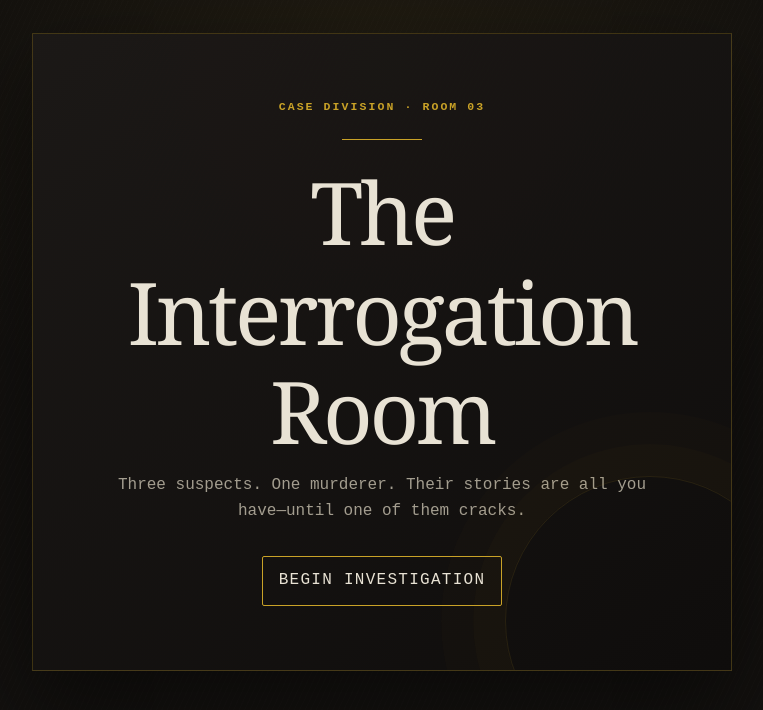
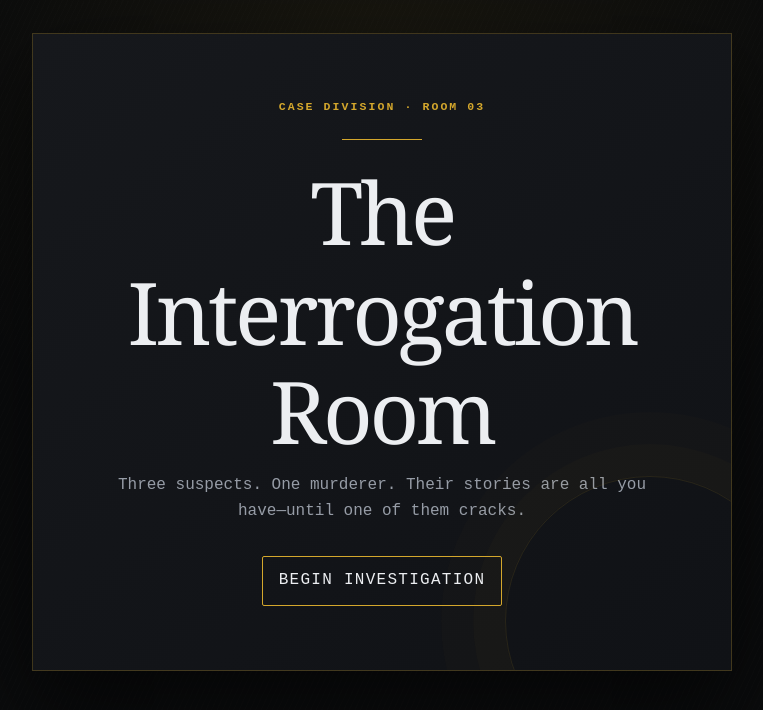
Before and after one commit to aromeni/interrogation-room, a website with bundled scripts: page index.html in a window 1280 px wide. Shown: the whole page, without its empty margins (258-1021 px from the left). Built offline with nearby package versions, Linux system fonts and the light colour scheme.

Commit message:
style: recolour the interface charcoal, keep the dossiers on paper
The warm-brown ground made gold-on-brown look muddy and held secondary text
at a lower contrast than it needed. Neutrals are now charcoal with a faintly
cool cast, so the brass reads as a chosen accent rather than more of the same
hue. Text contrast rises across the board: body 15.4:1 -> 18.9:1, secondary
7.0:1 -> 7.4:1.

The suspect dossiers stay warm paper on purpose -- charcoal chrome, paper
documents -- and they read harder now that the ground behind them is properly
dark.

Two panel surfaces were painted with hardcoded browns rather than tokens, so
a palette change alone would have left brown panels on a charcoal ground.
Both now read from --panel/--panel-deep, making tokens.css the actual source
of truth. theme-color follows the new ink.

Co-Authored-By: Claude Opus 5 <noreply@anthropic.com>

```diff
--- a/css/game.css
+++ b/css/game.css
@@ -125,7 +125,7 @@
       padding: clamp(1.5rem, 6vw, 4rem);
       overflow: hidden;
       text-align: center;
-      background: linear-gradient(145deg, rgba(28, 25, 23, 0.98), rgba(15, 13, 12, 0.98));
+      background: linear-gradient(145deg, var(--panel), var(--panel-deep));
       border: 1px solid var(--hairline);
       box-shadow: 0 2rem 5rem var(--shadow);
     }
@@ -237,7 +237,7 @@
     }
 
     .panel {
-      background: rgba(28, 25, 23, 0.92);
+      background: var(--panel);
       border: 1px solid var(--hairline);
       box-shadow: 0 1.2rem 3rem rgba(0, 0, 0, 0.2);
     }
--- a/css/tokens.css
+++ b/css/tokens.css
@@ -1,16 +1,28 @@
     :root {
       color-scheme: dark;
-      --ink: #12100e;
-      --panel: #1c1917;
-      --panel-deep: #171412;
-      --brass: #c9a227;
-      --parchment: #e8e2d4;
-      --muted: #a39d8f;
-      --danger: #b3402f;
-      --hairline: rgba(201, 162, 39, 0.25);
-      --paper: #c9b98f;
-      --paper-ink: #2b251d;
-      --shadow: rgba(0, 0, 0, 0.42);
+
+      /* Neutrals are charcoal, not brown. The cast is very slightly cool so
+         the brass reads as a deliberate accent rather than as more of the
+         same hue -- the old warm-brown ground made gold-on-brown look muddy
+         and dropped contrast on secondary text. */
+      --ink: #0a0b0c;
+      --panel: #16181c;
+      --panel-deep: #101216;
+
+      /* Brass lifted a little to hold its own against a colder ground. */
+      --brass: #d4a72c;
+      --parchment: #eceef1;
+      --muted: #969ca6;
+      --danger: #cf5240;
+      --hairline: rgba(212, 167, 44, 0.24);
+
+      /* The dossiers stay paper: warm stock on a cold desk. Deliberate --
+         the interface is charcoal, the documents in it are not. */
+      --paper: #cfc9ba;
+      --paper-ink: #1d1b18;
+
+      --shadow: rgba(0, 0, 0, 0.55);
+
       --heading: Georgia, "Times New Roman", serif;
       --body: "Courier New", ui-monospace, monospace;
     }
--- a/index.html
+++ b/index.html
@@ -3,7 +3,7 @@
 <head>
   <meta charset="utf-8">
   <meta name="viewport" content="width=device-width, initial-scale=1">
-  <meta name="theme-color" content="#12100e">
+  <meta name="theme-color" content="#0a0b0c">
   <title>The Interrogation Room</title>
   <link rel="stylesheet" href="./css/tokens.css">
   <link rel="stylesheet" href="./css/game.css">
```
